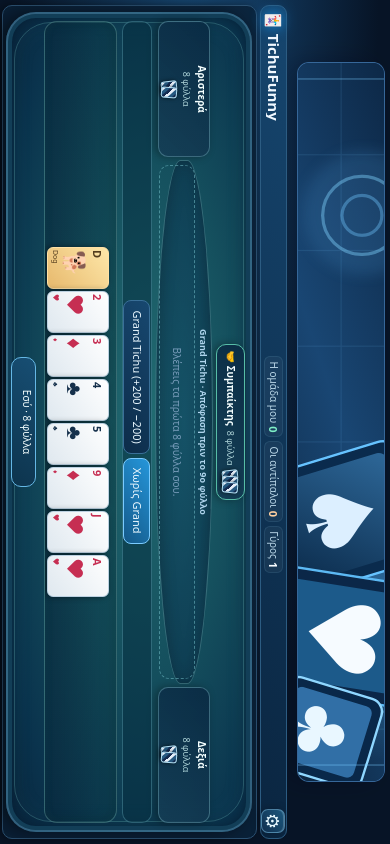
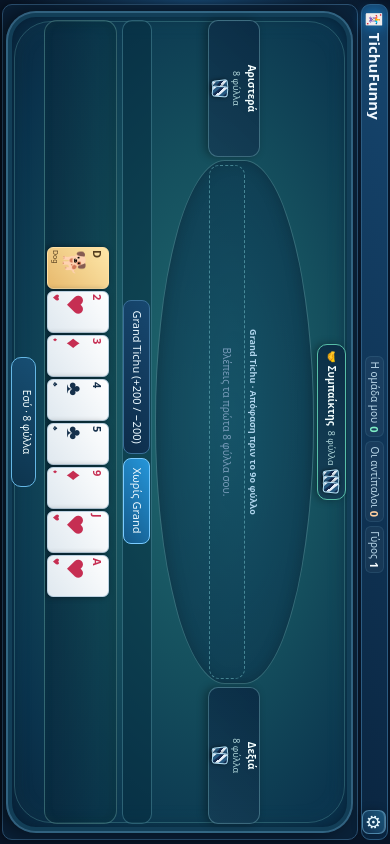
Before and after one commit to seemsfunny21/tichufunny, a plain HTML site: page index.html in a window 390 px wide. Drawn offline with Linux system fonts and the light colour scheme.

Commit message:
Remove Tichu banner on mobile so rotated felt table fills more of screen

```diff
--- a/index.html
+++ b/index.html
@@ -716,6 +716,19 @@ body>.suite-game-banner{width:min(calc(100% - 24px),720px);margin:12px auto 10px
 .suite-game-banner img{display:block;width:100%;height:100%;object-fit:cover;object-position:center}
 @media(min-width:761px){.suite-game-banner{height:150px}}
 
+/* Mobile-only: the rotating Tichu table must get the entire available
+   short edge of the phone. Hide the artwork; keep desktop/TV unchanged. */
+@media(max-width:760px){
+ .suite-game-banner{display:none!important}
+ .app{padding-top:2px!important}
+}
+@media(orientation:portrait) and (max-width:650px){
+ .app{padding:2px 4px 2px!important}
+ .panel{flex:1 1 auto!important;min-height:0!important}
+ .table#cardTable{flex:1 1 auto!important;height:auto!important;min-height:210px!important}
+}
+
+
 /* Full-HD TV table: wider playing surface, larger seats, cards and buttons.
    On phones the original compact layout stays untouched. */
 @media(min-width:1500px) and (min-height:900px){
```
